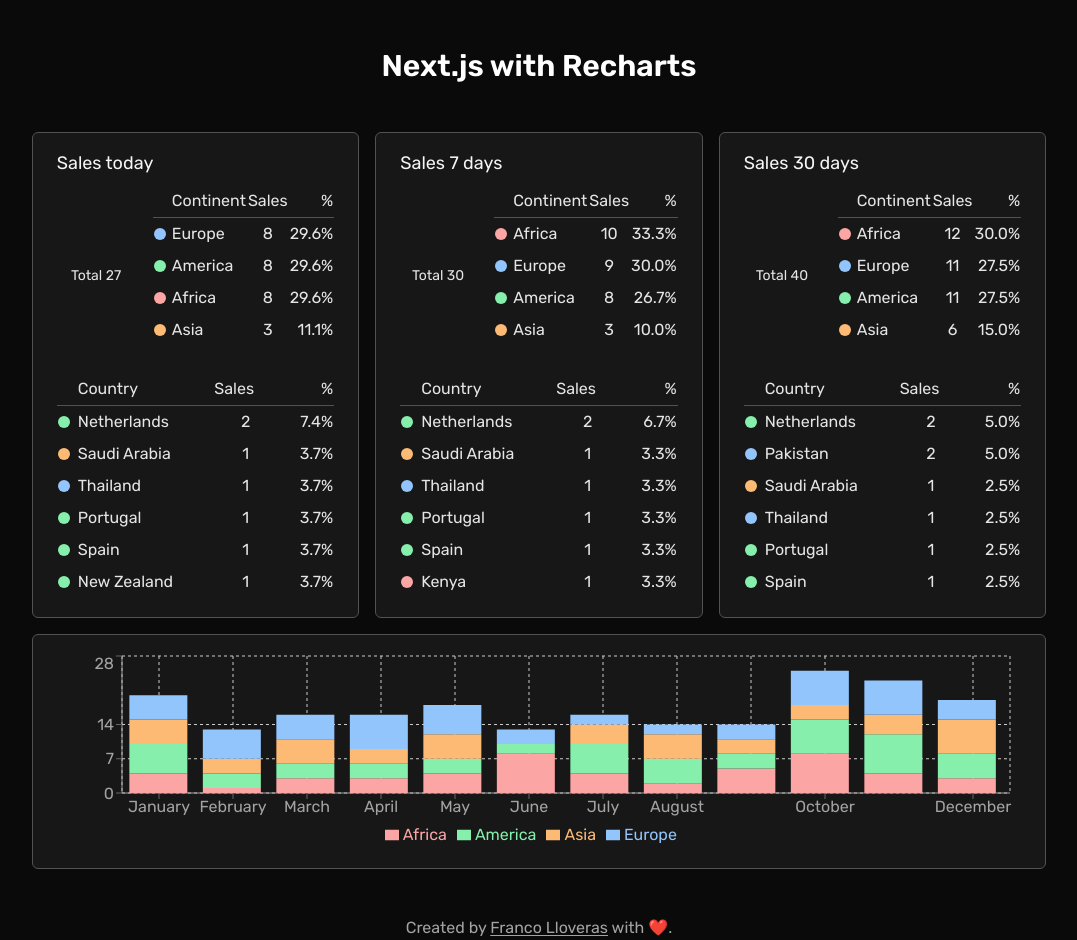
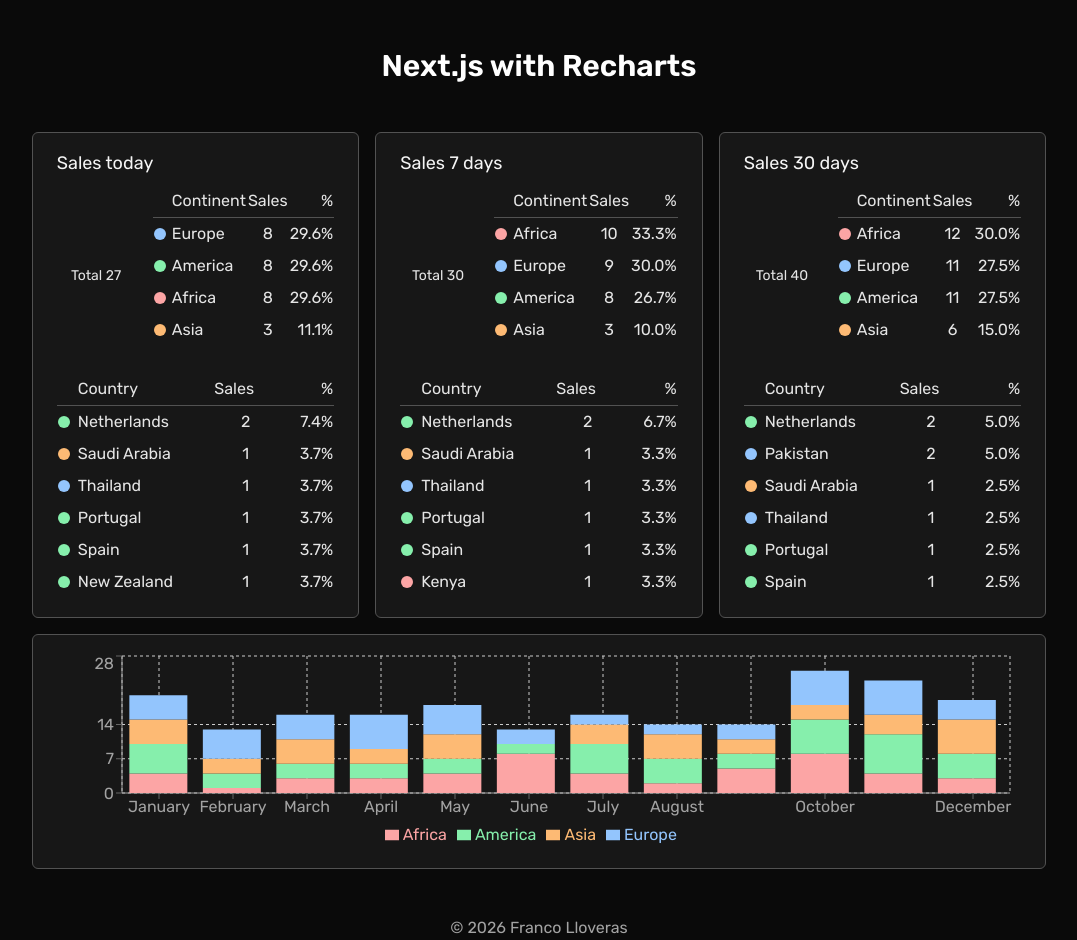
Before and after one commit to francolloveras/nextjs-recharts, a Next.js app: page / in a window 1280 px wide. Shown: the whole page, without its empty margins (101-1178 px from the left). Built offline with nearby package versions, Linux system fonts and the light colour scheme.

Commit message:
Update footer component

```diff
--- a/src/components/footer.tsx
+++ b/src/components/footer.tsx
@@ -1,18 +1,15 @@
 export default function Footer() {
   return (
     <footer className="text-center text-neutral-400">
-      <span>Created by </span>
+      &copy; 2026{' '}
       <a
         href="http://github.com/francolloveras"
-        className="underline underline-offset-2 hover:text-red-400"
+        className="hover:text-red-400"
         target="_blank"
         rel="noopener noreferrer"
       >
         Franco Lloveras
       </a>
-      <span> with </span>
-      ❤️
-      <span>.</span>
     </footer>
   )
 }
```
